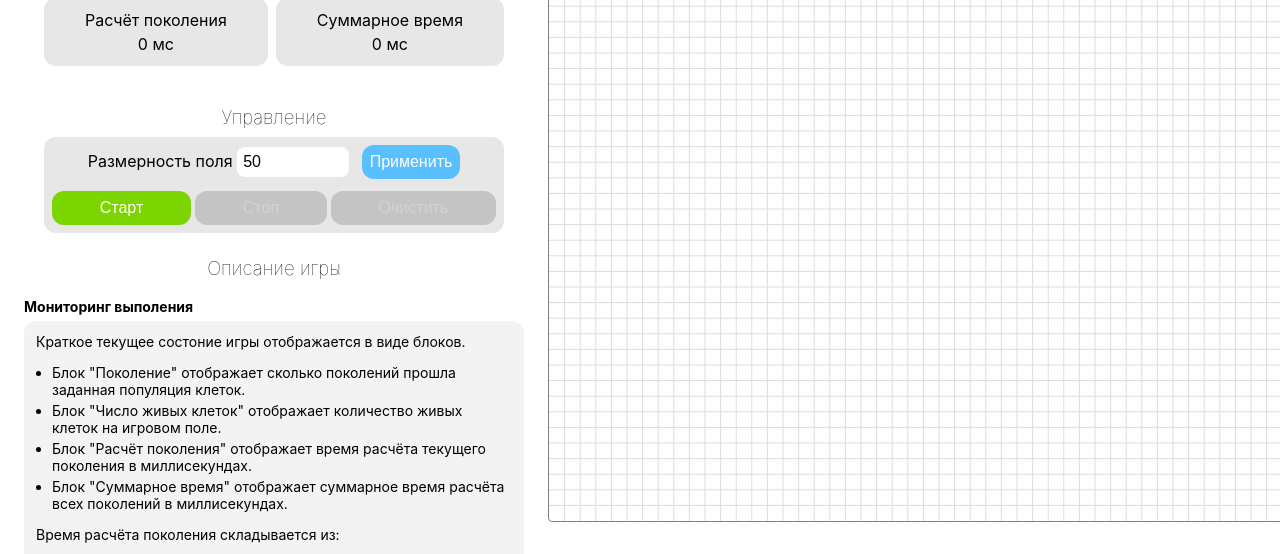
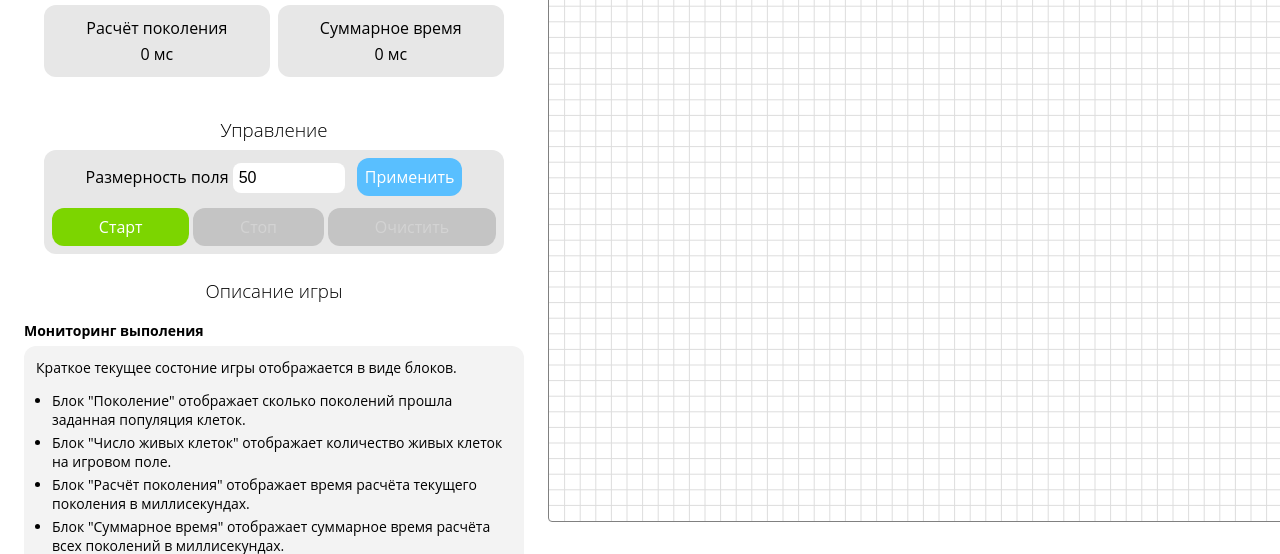
Before and after one commit to rdjake/Game-Life, a plain HTML site: page life.html in a window 1280 px wide. Shown: the part 268-822 px from the top of the page. Drawn offline with Linux system fonts and the light colour scheme.

Commit message:
Update life.css

```diff
--- a/life.css
+++ b/life.css
@@ -2,8 +2,7 @@
   display: grid;
   grid-template-columns: min-content auto;
   grid-gap: 24px;
-  font-family: SF Pro Text, SF Pro Icons, Helvetica Neue, Helvetica, Arial,
-    sans-serif;
+  font-family: Open sans;
 }
 
 .menu {
@@ -67,6 +66,7 @@ h4 {
 .button-container > * {
   flex-grow: 1;
   color: white;
+  font-family: inherit;
   font-size: 16px;
   border: none;
   border-radius: 12px;
```
